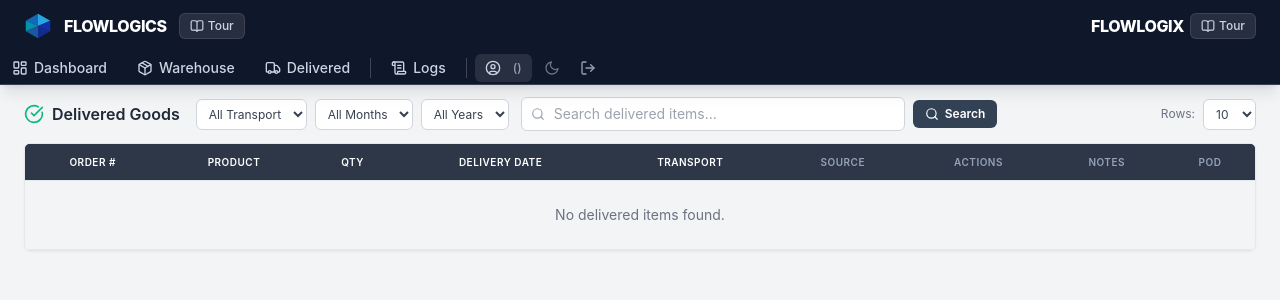
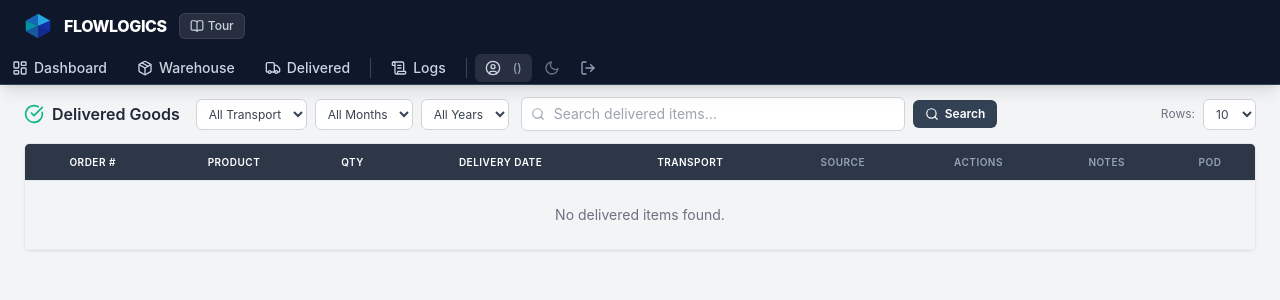
Before and after one commit to romahawk/flowlogix, a Flask app: template app/templates/delivered.html in a window 1280 px wide. Shown: the top 300 px of the page. Run offline with Flask 3, Linux system fonts and the light colour scheme; the template is opened without the code that fills it, so the values that code supplies are empty; some libraries are stand-ins or nearby versions.

Commit message:
fix(navbar): remove legacy FlowLogix duplicate logo from navbar
Deleted the obsolete legacy branding span ("FlowLogix") and its
associated duplicate Tour link that were leftover after the rename
to "FlowLogics". Also removed the now-empty unclosed <nav> wrapper.

```diff
--- a/app/templates/_navbar.html
+++ b/app/templates/_navbar.html
@@ -19,14 +19,6 @@
     </a>
   </div>
 
-  <!-- Right: Navigation & Controls -->
-  <nav class="flex items-center gap-1 sm:gap-1.5">
-    <span class="truncate text-sm font-extrabold tracking-tight text-white uppercase sm:text-base">FlowLogix</span>
-    <a href="/dashboard?tour=1"
-      class="hidden xl:flex items-center gap-1 px-2.5 py-1 bg-white/10 hover:bg-white/20 text-slate-300 hover:text-white text-xs font-medium rounded-md border border-white/10 transition-colors duration-150">
-      <i data-lucide="book-open" class="w-3.5 h-3.5"></i>
-      Tour
-    </a>
   </div>
 
   <div class="flex items-center gap-1.5 xl:hidden">
```
